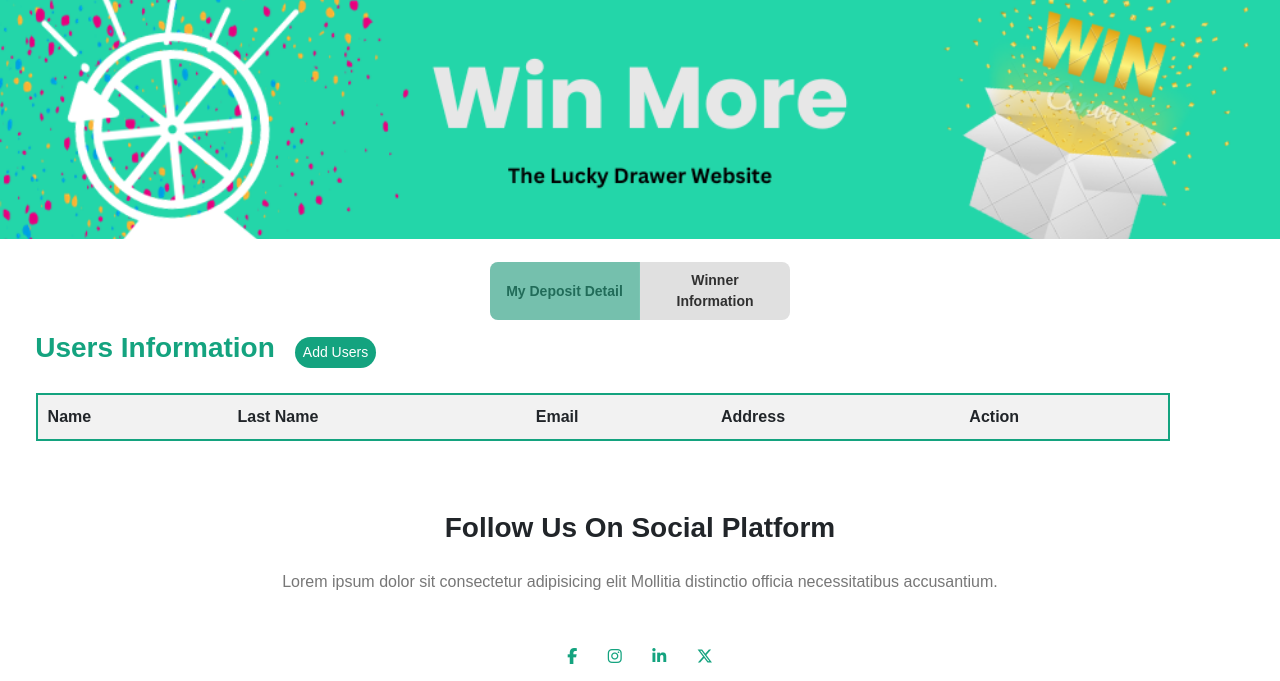
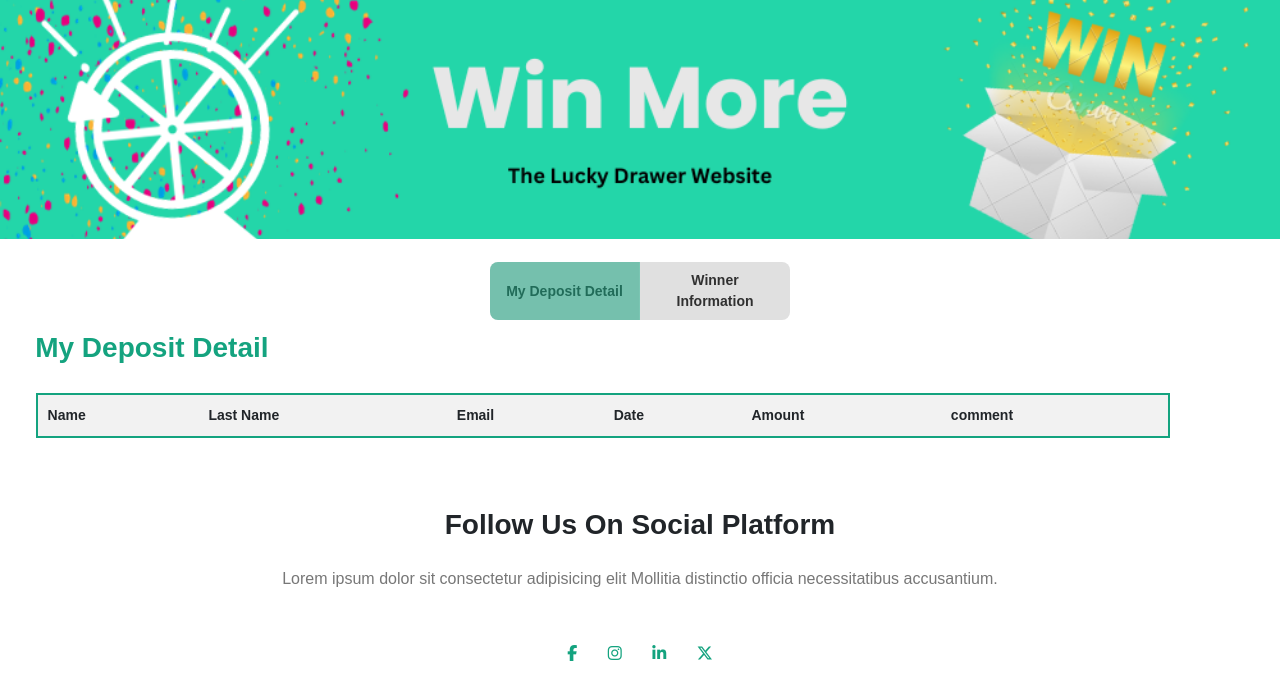
Before and after one commit to Tashanam-Shahbaz/FraudDetective-LuckyDrawWebApp, a Django app: page /profile/ in a window 1280 px wide. Shown: the part 51-732 px from the top of the page. Run offline with Django 4.2, Linux system fonts and the light colour scheme; the visitor is signed in with stand-in values (Sample User, id 1); data that the repository does not hold is empty; parts of the project's set-up code (start-up, migrations or seed data) failed here and were passed over.

Commit message:
amendment in profile and selecting winner

```diff
--- a/frudDetection/fruddecApp/views.py
+++ b/frudDetection/fruddecApp/views.py
@@ -10,7 +10,12 @@
 from datetime import datetime
 from django.shortcuts import get_object_or_404
 from django.contrib import messages
-from frudDetection.prize_management import select_daily_winner,credit_monthly_return
+from fruddecApp.prize_management import select_daily_winner,credit_monthly_return
+
+# function run when the program start
+
+select_daily_winner()
+credit_monthly_return()
 
 def your_view(request):
     # Your view logic...
@@ -100,7 +105,15 @@
 
 
 def profile(request):
-    return render(request, 'profile.html')
+    if request.user.is_authenticated:
+        user = request.user
+        deposits = Deposits.objects.filter(user=user)
+        winners = DailyWinner.objects.all()
+
+        return render(request, 'profile.html', {'deposits': deposits,'winners':winners})
+    else:
+        # Handle the case when the user is not authenticated
+        return render(request, 'profile.html', {'deposits': None})
 
 def signout(request):
     logout(request)
--- a/frudDetection/templates/profile.html
+++ b/frudDetection/templates/profile.html
@@ -65,34 +65,33 @@
 
   <div class="main-body">
 
-    <!-- Users Information -->
-    <div class="user-data-admin" id ="box-0" style="display: none;">
+ <!-- Deposit Details -->
+ <div class="user-data-admin" id="box-0" style="display: none;">
   <div class="user-content" style="margin-left:2%;">
-      <h2 style="font-weight: bold;">Users Information</h2>
-      <a href="/add_user">Add Users</a>
+    <h2 style="font-weight: bold;">My Deposit Detail</h2>
+
   </div>
-    <div class="users">
+  <div class="winners">
 <table >
 <thead>
   <tr>
     <th>Name</th>
     <th>Last Name</th>
     <th>Email</th>
-      <th>Address</th>
-      <th>Action</th>
+    <th>Date</th>
+    <th>Amount</th>
+    <th>comment</th>
   </tr>
 </thead>
 <tbody>
-    {% for user in users %}
+  {% for deposit in deposits %}
   <tr>
-      <td>{{user.first_name}}</td>
-      <td>{{user.last_name}}</td>
-      <td>{{user.email}}</td>
-      <td>{{user.address}}</td>
-      <td>
-        <a class="action" href="{% url 'update_user' user.id %}">Edit</a>
-        <a class="action" href="{% url 'delete_user' user.id %}">Delete</a>
-      </td>
+    <td>{{deposit.user.first_name}}</td>
+    <td>{{deposit.user.last_name}}</td>
+    <td>{{deposit.user.email}}</td>
+    <td>{{deposit.deposit_date}}</td>
+    <td>{{deposit.amount}}</td>
+    <td>{{deposit.comment}}</td>
   </tr>
   {% endfor %}
 </tbody>
```
Also changed, not shown: other parts of frudDetection/templates/profile.html (+2 -65 lines), frudDetection/frudDetection/prize_management.py (deleted, +0 -67 lines), frudDetection/fruddecApp/prize_management.py (added, +73 -0 lines), frudDetection/frudDetection/settings.py (line endings or trailing spaces). Lines whose indentation alone changed are shown as unchanged.
